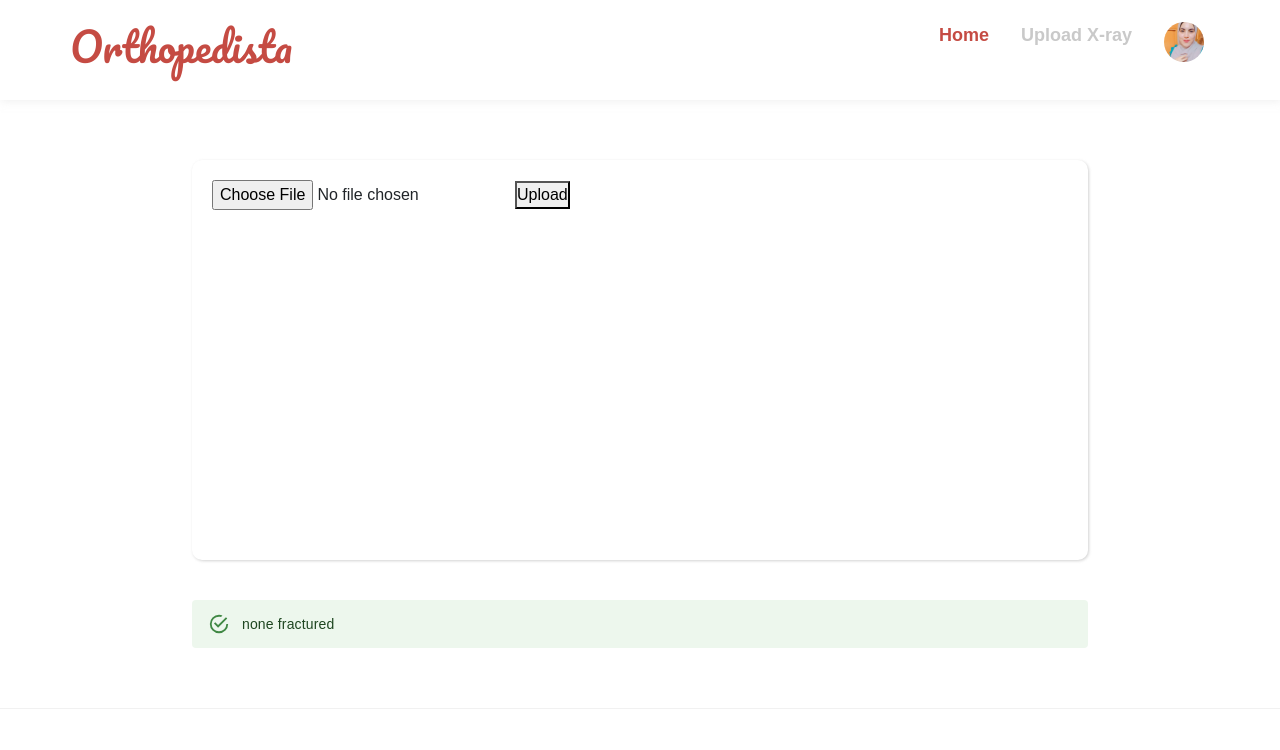
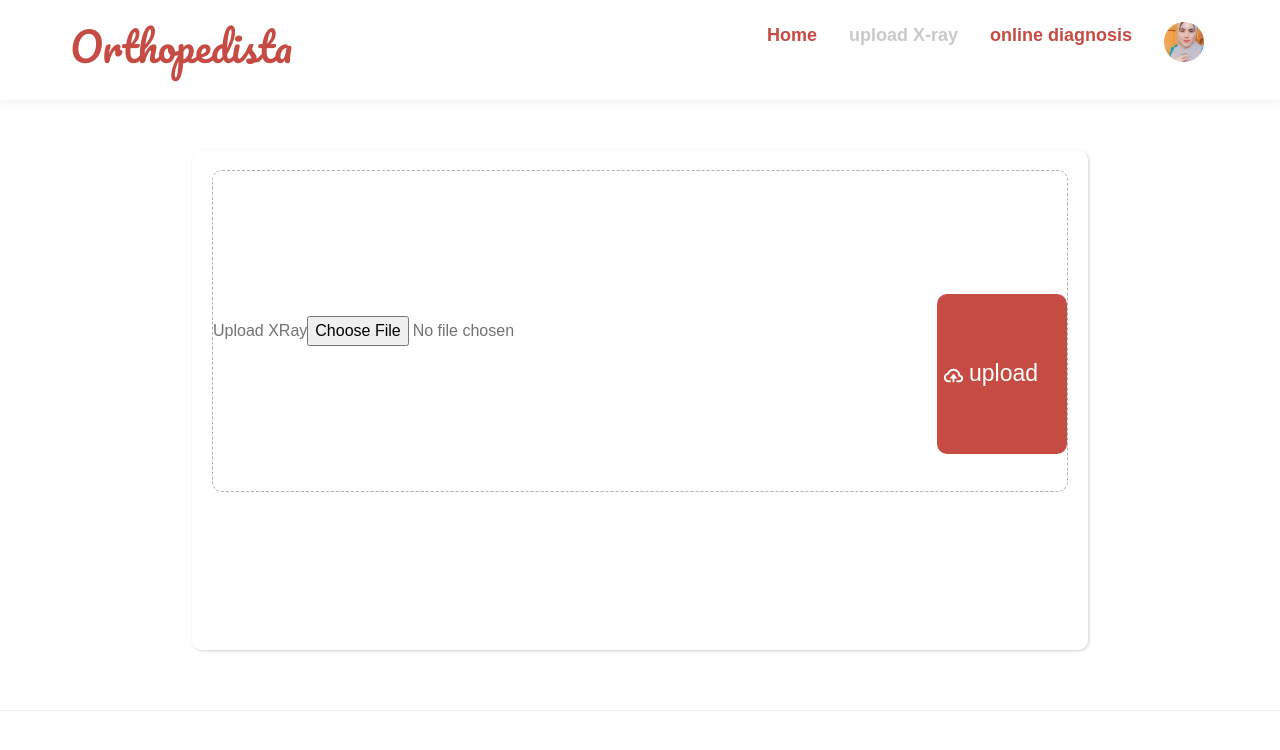
Before and after one commit to SabahEzzat20/GP_Frontend, a React (Create React App) app: page /patient/uploadXRay in a window 1280 px wide. Shown: the top 750 px of the page. Built offline with nearby package versions, Linux system fonts and the light colour scheme; a web font is replaced by a local one.

Commit message:
DragDrop styling some adjustments...

```diff
--- a/package.json
+++ b/package.json
@@ -30,7 +30,6 @@
     "dayjs": "^1.11.10",
     "framer-motion": "^11.0.3",
     "fullcalendar": "^6.1.11",
-    "js-cookie": "^3.0.5",
     "lottie-react": "^2.4.0",
     "react": "^18.2.0",
     "react-bootstrap": "^2.10.1",
--- a/src/DummyData/adminRoutes.jsx
+++ b/src/DummyData/adminRoutes.jsx
@@ -14,9 +14,9 @@ export const adminRoutes= [
         name: "patients",
         icon: <FaUserFriends/>
     },
-    {
-        path: "/admin/calendar",
-        name: "appointments",
-        icon: <GrSchedule/>
-    },
+    // {
+    //     path: "/admin/calendar",
+    //     name: "appointments",
+    //     icon: <GrSchedule/>
+    // },
 ];
--- a/src/components/AdminComponents/ViewDoctors/ViewDoctors.jsx
+++ b/src/components/AdminComponents/ViewDoctors/ViewDoctors.jsx
@@ -126,7 +126,7 @@ const ViewDoctors = () => {
       <div className="actions-container">
         <AddDoctorModal />
         <AssignAppointmentToDoctor />
-        <div className="search-bar">
+        {/* <div className="search-bar">
           <FaSearch />
           <input
             type="text"
@@ -134,7 +134,7 @@ const ViewDoctors = () => {
             value={searchTerm}
             onChange={handleSearchInputChange}
           />
-        </div>
+        </div> */}
       </div>
       <div className="table-container">
         <table className="doctor-table">
--- a/src/components/PatientComponents/DoctorPreivew/DoctorPreview.jsx
+++ b/src/components/PatientComponents/DoctorPreivew/DoctorPreview.jsx
@@ -41,7 +41,7 @@ const DoctorPreview = ({ doctor }) => {
         console.log("Next 10 dates:");
         dates.forEach(date => console.log(date));
     }
-    // printNext10Dates();
+    printNext10Dates();
     return (
         <div className='doctor-preview-container'>
             <div className="doctor-identification">
@@ -88,9 +88,3 @@ const DoctorPreview = ({ doctor }) => {
 };
 
 export default DoctorPreview;
-
-
-    // Appointments: {
-    //     day: monday,
-    //     startTimes:['08:00 AM' , '09:00 PM']
-    // }
--- a/src/components/PatientComponents/DragDrop/DragDrop.css
+++ b/src/components/PatientComponents/DragDrop/DragDrop.css
@@ -1 +1 @@
-.dropzone-container{margin:auto;margin-top:60px;margin-bottom:40px;height:400px;border-radius:10px;padding:20px;background-color:#fff;box-shadow:1px 1px 3px rgba(146,145,145,.4)}.dropzone-container .img-btn{display:flex;width:80%;height:25%;margin:auto}.scan-result{margin:auto}.dropzone{display:flex;justify-content:center;align-items:center;margin:auto;margin-top:2em;border:2px dashed #afafaf;border-radius:10px;cursor:pointer;width:80%;height:50%;color:#727272}.image-preview{margin-top:10%;margin-left:2%;width:60px;height:60px;overflow:hidden}.upload-btn{border:none;border-radius:10px;background-color:#c54b43;color:#fff;margin-left:auto;margin-top:10%;display:flex;height:50%;align-items:center;justify-content:center}.upload-btn:hover{box-shadow:1px 1px 3px rgba(221,221,221,.4);background-color:#db483e;transition:.3s ease}
+.dropzone-container{margin:auto;margin-top:30px;margin-bottom:40px;height:500px;border-radius:10px;padding:20px;background-color:#fff;box-shadow:1px 1px 3px rgba(146,145,145,.4)}.dropzone-container .img-btn{display:flex;width:80%;height:25%;margin:auto}.scan-result{margin:auto;transition:.3s ease}.dragForm{border-radius:10px;border:2px dashed #dbdbdb;display:flex;justify-content:center;align-items:center;display:flex;justify-content:center;align-items:center;margin:auto;border:1px dashed #afafaf;border-radius:10px;cursor:pointer;width:100%;height:70%;color:#727272}.image-preview{margin-top:10%;margin-left:2%;width:60px;height:60px;overflow:hidden}.upload-btn{border:none;border-radius:10px;background-color:#c54b43;color:#fff;margin-left:auto;margin-top:10%;display:flex;height:50%;align-items:center;justify-content:center}.upload-btn:hover{box-shadow:1px 1px 3px rgba(221,221,221,.4);background-color:#db483e;transition:.3s ease}
--- a/src/components/PatientComponents/DragDrop/DragDrop.jsx
+++ b/src/components/PatientComponents/DragDrop/DragDrop.jsx
@@ -11,6 +11,7 @@ import { getAuthenticatedUser } from '../../../Helper/Storage';
 const DragDrop = () => {
     const auth = getAuthenticatedUser();
     const [file, setFile] = useState(null);
+    const [result, setResult] = useState('');
 
     const handleFileChange = (e) => {
         const selectedFile = e.target.files[0];
@@ -42,6 +43,7 @@ const DragDrop = () => {
         })
         .then(response => {
             console.log('xray result besm Allah : '+response.data.result);
+            setResult(response.data.result);
         })
         .catch(error => {
             console.error('Error uploading image: ', error);
@@ -51,10 +53,31 @@ const DragDrop = () => {
 
     return (
         <Grid xs={12} sm={12} md={12} lg={12} xl={12}>
+            {
+                result === 'fractured' &&
+                <Box className="scan-result" sx={{ width: { xs: '90%', sm: '90%', md: '80%', lg: '70%', xl: '70%' } }}>
+                    <Alert severity='error'>Bone exists in XRay is fractured</Alert>
+                </Box>
+            }
+            {
+                result === 'not fractured' &&
+                <Box className="scan-result" sx={{ width: { xs: '90%', sm: '90%', md: '80%', lg: '70%', xl: '70%' } }}>
+                    <Alert severity='success'>Bone exists in XRay is not fractured</Alert>
+                </Box>
+            }
             <Box className="dropzone-container" sx={{ width: { xs: '90%', sm: '90%', md: '80%', lg: '70%', xl: '70%' } }}>
-                <form encType="multipart/form-data" onSubmit={handleUpload}>
-                    <input type="file" name="file" onChange={handleFileChange} />
-                    <button type="submit">Upload</button>
+                <form encType="multipart/form-data" className='dragForm' onSubmit={handleUpload}>
+                    <label htmlFor="xray-image">Upload XRay</label> <br />
+                    <input type="file" name="file" id='xray-image' className='imageUpload' onChange={handleFileChange} />
+                    {/* <button type="submit">Upload</button> */}
+                    <button className="upload-btn" type='submit'>
+                        <Stack spacing={0.5} direction='row' sx={{ fontSize: { xs: '20px', sm: '20px', md: '23px', lg: '23px', xl: '23px' }, width: { xs: '100px', sm: '100px', md: '130px', lg: '130px', xl: '130px' }, paddingLeft: "5px" }}>
+                            <div className="upload-icon">
+                                <BiCloudUpload />
+                            </div>
+                            <p>upload</p>
+                        </Stack>
+                    </button>
                 </form>
                 <div className="img-btn">
                     {preview && (
@@ -62,18 +85,7 @@ const DragDrop = () => {
                             <img src={preview} alt="Preview" style={{ width: '60px', height: '60px', objectFit: 'cover' }} />
                         </div>
                     )}
-                    {/* <button className="upload-btn" onClick={handleUpload}>
-                        <Stack spacing={0.5} direction='row' sx={{ fontSize: { xs: '20px', sm: '20px', md: '23px', lg: '23px', xl: '23px' }, width: { xs: '100px', sm: '100px', md: '130px', lg: '130px', xl: '130px' }, paddingLeft: "5px" }}>
-                            <div className="upload-icon">
-                                <BiCloudUpload />
-                            </div>
-                            <p>upload</p>
-                        </Stack>
-                    </button> */}
                 </div>
-            </Box>
-            <Box className="scan-result" sx={{ width: { xs: '90%', sm: '90%', md: '80%', lg: '70%', xl: '70%' } }}>
-                <Alert severity='success'>none fractured</Alert>
             </Box>
         </Grid>
     );
--- a/src/components/PatientComponents/DragDrop/DragDrop.scss
+++ b/src/components/PatientComponents/DragDrop/DragDrop.scss
@@ -2,10 +2,10 @@
 $standard-border-radius: 10px;
 .dropzone-container{
     margin: auto;
-    margin-top: 60px;
+    margin-top: 30px;
     // width: 90%;
     margin-bottom: 40px;
-    height: 400px;
+    height: 500px;
     border-radius: $standard-border-radius;
     padding: 20px;
     background-color: white;
@@ -19,21 +19,28 @@ $standard-border-radius: 10px;
     }
 
 }
+
 .scan-result{
     // width: 90%;
     margin: auto;
+    transition: 0.3s ease;
 }
-.dropzone{
+.dragForm{
+    border-radius: 10px;
+    border: 2px dashed rgb(219, 219, 219);
+    display: flex;
+    justify-content: center;
+    align-items: center;
     display: flex;
     justify-content: center;
     align-items: center;
     margin: auto;
-    margin-top: 2em;
-    border: 2px dashed #afafaf;
+    // margin-top: 2em;
+    border: 1px dashed #afafaf;
     border-radius: $standard-border-radius;
     cursor: pointer;
-    width: 80%;
-    height: 50%;
+    width: 100%;
+    height: 70%;
     color: #727272;
     // font-size: 20px;
 }
@@ -64,3 +71,8 @@ $standard-border-radius: 10px;
         transition: 0.3s ease;
     }
 }
+.imageUpload{
+    // display: none;
+    // visibility: hidden;
+    // background-color: red;
+}
--- a/src/components/PatientComponents/Navbar/Navbar.jsx
+++ b/src/components/PatientComponents/Navbar/Navbar.jsx
@@ -40,7 +40,10 @@ const Navbar = () => {
           <Link to='/patient/homepage'>Home</Link>
         </li>
         <li>
-          <NavLink to="/patient/uploadXRay">Upload X-ray</NavLink>
+          <NavLink to="/patient/uploadXRay">upload X-ray</NavLink>
+        </li>
+        <li>
+          <NavLink to="/patient/bigForm">online diagnosis</NavLink>
         </li>
         {
           Object.keys(auth).length === 0?
```
Also changed, not shown: src/components/AdminComponents/AssignAppointmentToDoctor/AssignAppointmentToDoctor.jsx (+29 -1 lines), 1 other file (tests, documents, lock files or other folders).
